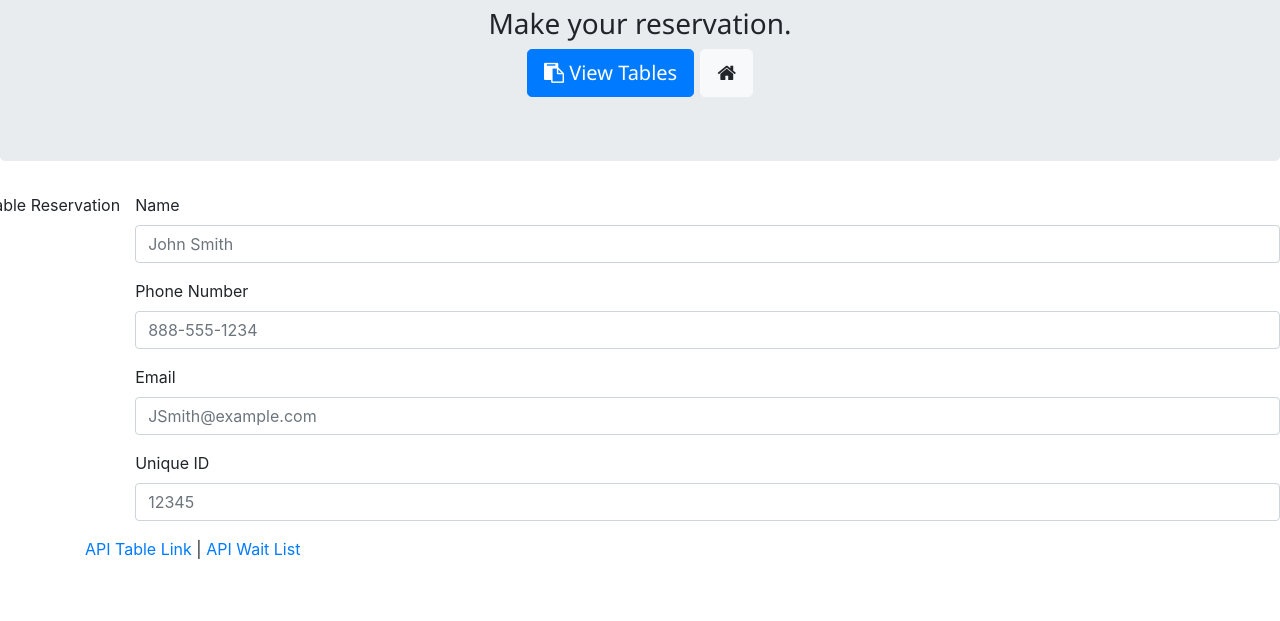
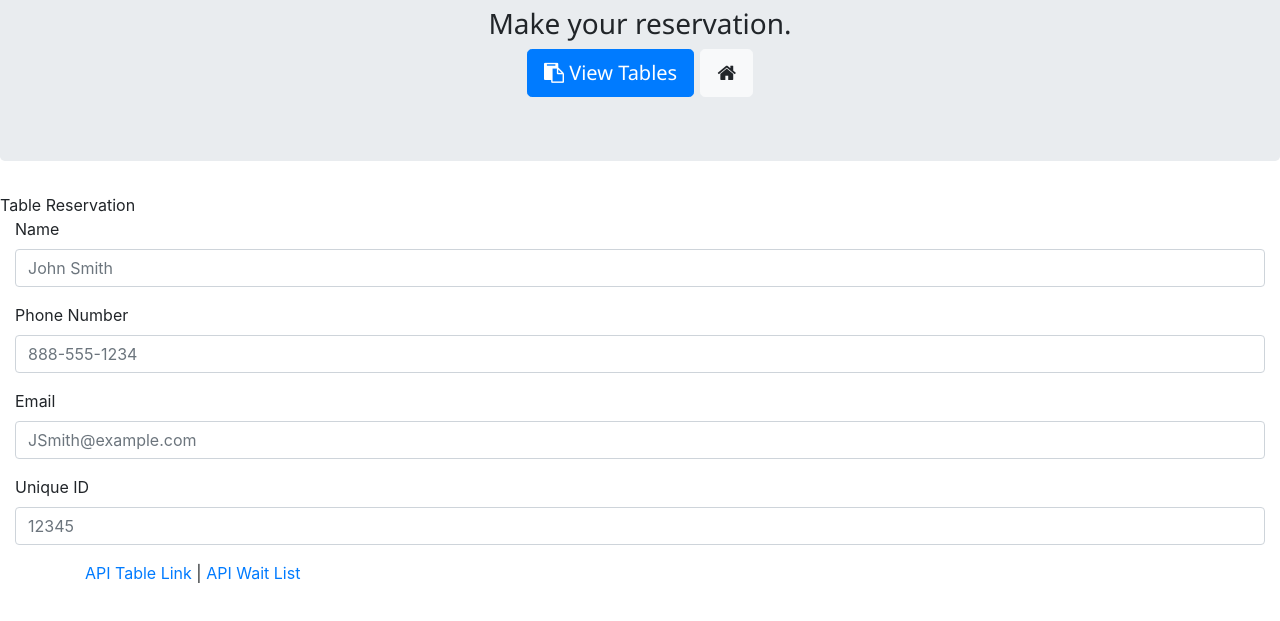
Before and after one commit to squarefozilov/classWork, a website: page makeReservations.html in a window 1280 px wide. Shown: the part 157-778 px from the top of the page. Drawn offline with nearby package versions, Linux system fonts and the light colour scheme.

Commit message:
adjust format alignment

```diff
--- a/makeReservations.html
+++ b/makeReservations.html
@@ -29,8 +29,9 @@
         <a href="/viewTables.html"><button class="btn btn-primary btn-lg"><span class="fa fa-clipboard"></span> View Tables</button></a>
         <a href="/home.html"><button class="btn btn-light btn-lg"><i class="fa fa-home 2x"></i></button></a>
     </div>
-    <div class="row">Table Reservation
+
         <div class="col-lg 12">
+            <div class="row">Table Reservation</div>
             <form>
                 <div class="form-group">
                     <label for="name">Name</label>
@@ -49,7 +50,7 @@
                     <input type="id" class="form-control" id="id" placeholder="12345">
                 </div>
             </form>
-        </div>
+
 
 
 </div>
```
